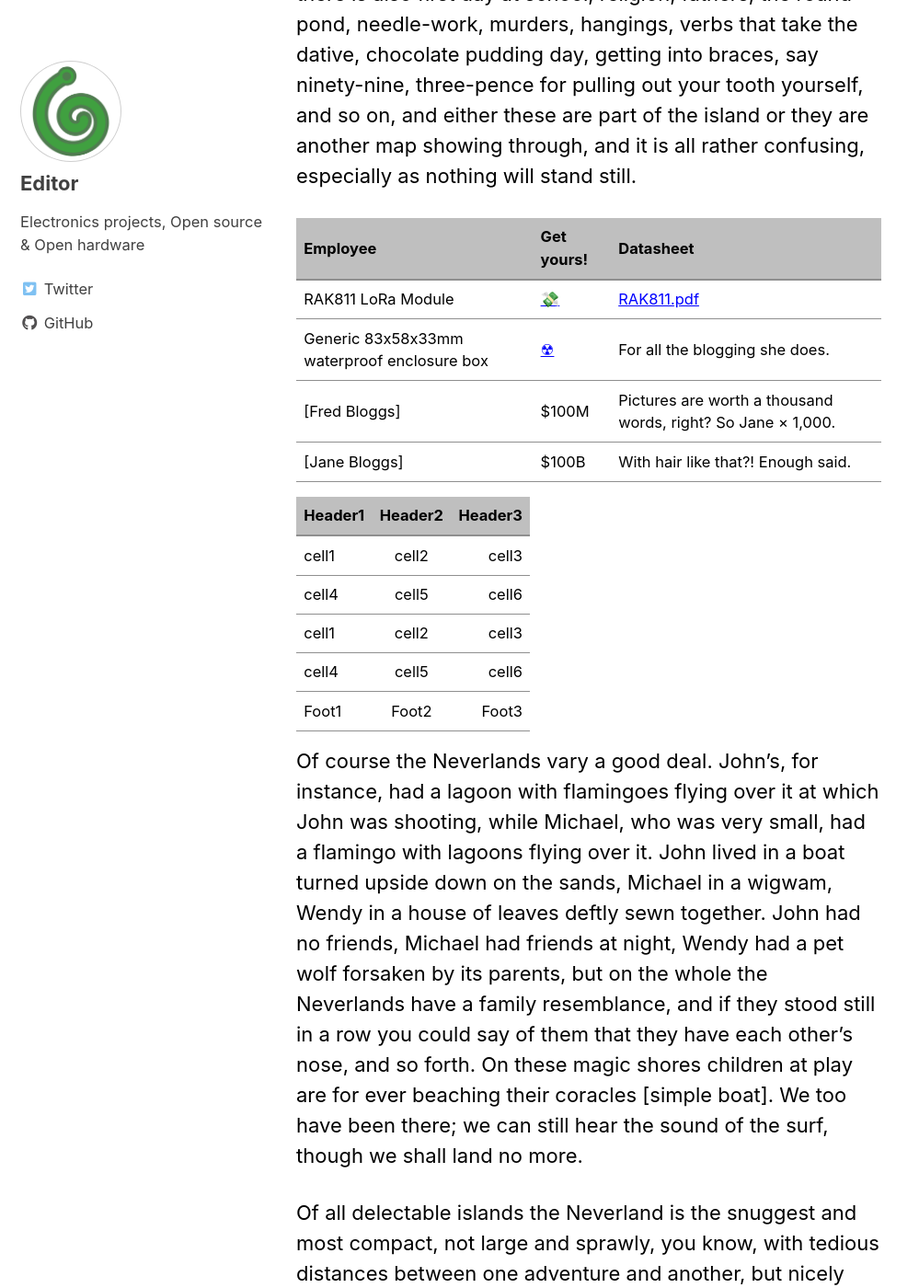
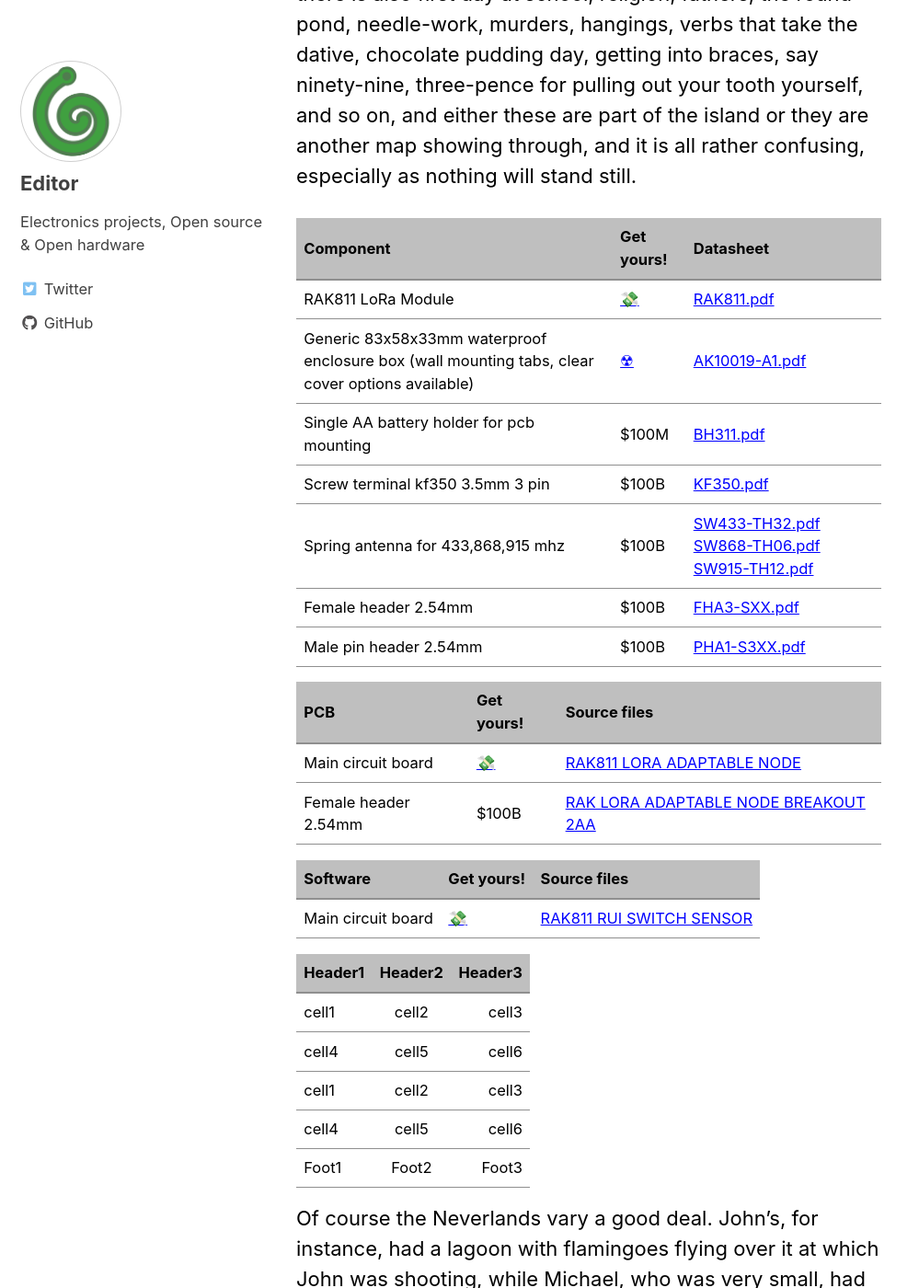
Before and after one commit to galopago/galopago.github.io, a Jekyll site: the page built from _posts/2020-10-05-rak811-lora-node-aa.md, in a window 1280 px wide and 1400 px high, scrolled down 1969 px. Shown: the whole window at 92% size, without its empty margins (0-999 px from the left). Built offline with Jekyll 4.4.1, drawn with Linux system fonts in a browser that asks for light colours; cached includes are drawn as plain includes; some of the changed text lies outside the part shown.

Commit message:
almost finished tables

```diff
--- a/_posts/2020-10-05-nodo-lora-aa-flexible-rak811.md
+++ b/_posts/2020-10-05-rak811-lora-node-aa.md
@@ -1,8 +1,8 @@
 ---
-title: "Nodo LoRa basado en RAK811 alimentado por pilas AA"
+title: "RAK811 based LoRa Node powered by AA batteries"
 excerpt_separator: "<!--more-->"
 categories:
-  - espanol
+  - english
 tags:
   - AN000
   - LoRaWAN
@@ -24,12 +24,25 @@
 
 I don't know whether you have ever seen a map of a person's mind. Doctors sometimes draw maps of other parts of you, and your own map can become intensely interesting, but catch them trying to draw a map of a child's mind, which is not only confused, but keeps going round all the time. There are zigzag lines on it, just like your temperature on a card, and these are probably roads in the island, for the Neverland is always more or less an island, with astonishing splashes of colour here and there, and coral reefs and rakish-looking craft in the offing, and savages and lonely lairs, and gnomes who are mostly tailors, and caves through which a river runs, and princes with six elder brothers, and a hut fast going to decay, and one very small old lady with a hooked nose. It would be an easy map if that were all, but there is also first day at school, religion, fathers, the round pond, needle-work, murders, hangings, verbs that take the dative, chocolate pudding day, getting into braces, say ninety-nine, three-pence for pulling out your tooth yourself, and so on, and either these are part of the island or they are another map showing through, and it is all rather confusing, especially as nothing will stand still.
 
-| Employee         | Get yours! | Datasheet                                          |
-| --------         | ------ | ------------------------------------------------------------ |
+| Component         | Get yours! | Datasheet                                          |
+| -------- | ------ | ------------------------------------------------------------ |
 | RAK811 LoRa Module    | [💸](#)     | [RAK811.pdf](/assets/pdf/RAK811.pdf)           |
-| Generic 83x58x33mm waterproof enclosure box    | [☢](#)  | For all the blogging she does.                               |
-| [Fred Bloggs] | $100M  | Pictures are worth a thousand words, right? So Jane × 1,000. |
-| [Jane Bloggs] | $100B  | With hair like that?! Enough said.                           |
+| Generic 83x58x33mm waterproof enclosure box (wall mounting tabs, clear cover options available)    | [☢](#)  | [AK10019-A1.pdf](/assets/pdf/AK10019-A1.pdf)                               |
+| Single AA battery holder for pcb mounting | $100M  | [BH311.pdf](/assets/pdf/BH311.pdf) |
+| Screw terminal kf350 3.5mm 3 pin | $100B  | [KF350.pdf](/assets/pdf/KF350.pdf)                           |
+| Spring antenna for 433,868,915 mhz| $100B  | [SW433-TH32.pdf](/assets/pdf/SW433-TH32.pdf) [SW868-TH06.pdf](/assets/pdf/SW868-TH06.pdf) [SW915-TH12.pdf](/assets/pdf/SW915-TH12.pdf)
+| Female header 2.54mm  | $100B  | [FHA3-SXX.pdf](/assets/pdf/FHA3-S1XX.pdf)                           |
+| Male pin header 2.54mm  | $100B  | [PHA1-S3XX.pdf](/assets/pdf/PHA1-S3XX.pdf)                           |
+
+| PCB    | Get yours! | Source files                                          |
+| -------- | ------ | ------------------------------------------------------------ |
+| Main circuit board    | [💸](#)     | [RAK811 LORA ADAPTABLE NODE](https://github.com/galopago/RAK811_LORA_ADAPTABLE_NODE)           |
+| Female header 2.54mm  | $100B  | [RAK LORA ADAPTABLE NODE BREAKOUT 2AA](https://github.com/galopago/RAK_LORA_ADAPTABLE_NODE_BREAKOUT_2AA)        |
+
+| Software    | Get yours! | Source files                                          |
+| -------- | ------ | ------------------------------------------------------------ |
+| Main circuit board    | [💸](#)     | [RAK811 RUI SWITCH SENSOR](https://github.com/galopago/RAK811_RUI_SWITCH_SENSOR)           |
+
 
 | Header1 | Header2 | Header3 |
 |:--------|:-------:|--------:|
```
Also changed, not shown: 8 other files.
